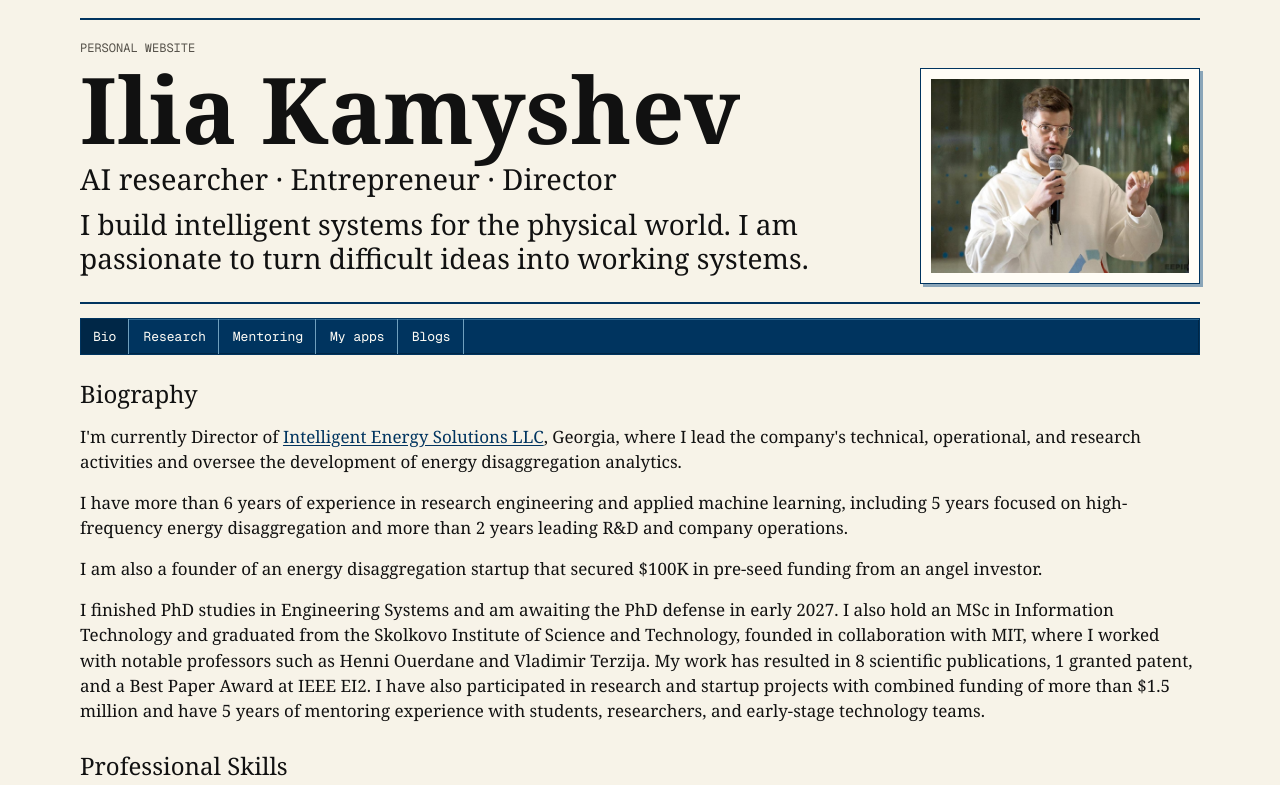
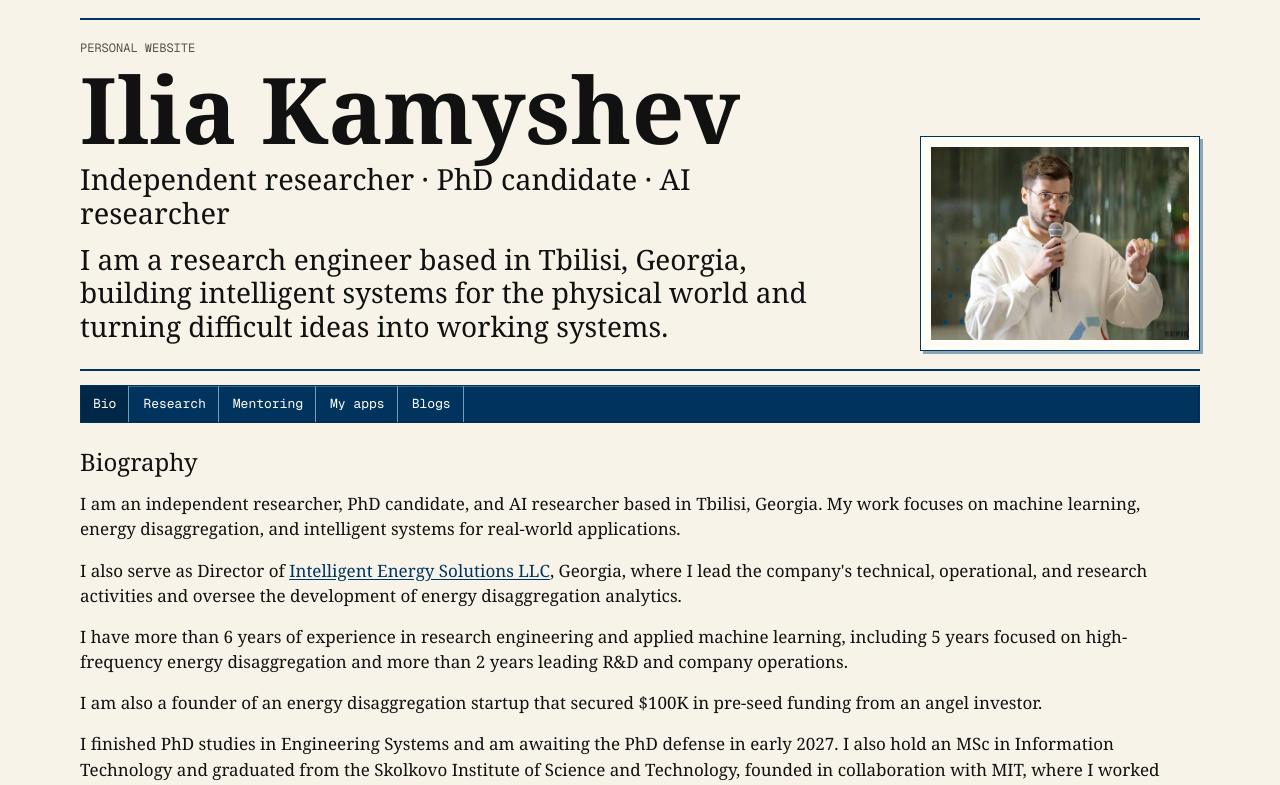
Before and after one commit to bestofnilm/bestofnilm.github.io, a Next.js app: page / in a window 1280 px wide. Shown: the top 785 px of the page. Built offline with nearby package versions, Linux system fonts and the light colour scheme.

Commit message:
Refocus homepage identity on research

```diff
--- a/app/site-content.tsx
+++ b/app/site-content.tsx
@@ -113,10 +113,10 @@ export function SiteChrome({
         <div>
           <p className="kicker">Personal website</p>
           <h1>Ilia Kamyshev</h1>
-          <p className="dek">AI researcher · Entrepreneur · Director</p>
+          <p className="dek">Independent researcher · PhD candidate · AI researcher</p>
           <p className="core-message">
-            I build intelligent systems for the physical world. I am passionate to turn difficult
-            ideas into working systems.
+            I am a research engineer based in Tbilisi, Georgia, building intelligent systems for
+            the physical world and turning difficult ideas into working systems.
           </p>
         </div>
         <aside className="portrait-card masthead-portrait" aria-label="Portrait of Ilia Kamyshev">
@@ -149,10 +149,14 @@ export function BioSection() {
       <article>
         <h2>Biography</h2>
         <p>
-          I&apos;m currently Director of{" "}
-          <a href="https://iesllc.ge">Intelligent Energy Solutions LLC</a>, Georgia, where I lead
-          the company&apos;s technical, operational, and research activities and oversee the
-          development of energy disaggregation analytics.
+          I am an independent researcher, PhD candidate, and AI researcher based in Tbilisi,
+          Georgia. My work focuses on machine learning, energy disaggregation, and intelligent
+          systems for real-world applications.
+        </p>
+        <p>
+          I also serve as Director of <a href="https://iesllc.ge">Intelligent Energy Solutions LLC</a>,
+          Georgia, where I lead the company&apos;s technical, operational, and research activities and
+          oversee the development of energy disaggregation analytics.
         </p>
         <p>
           I have more than 6 years of experience in research engineering and applied machine
```
Also changed, not shown: 1 other file (tests, documents, lock files or other folders).
